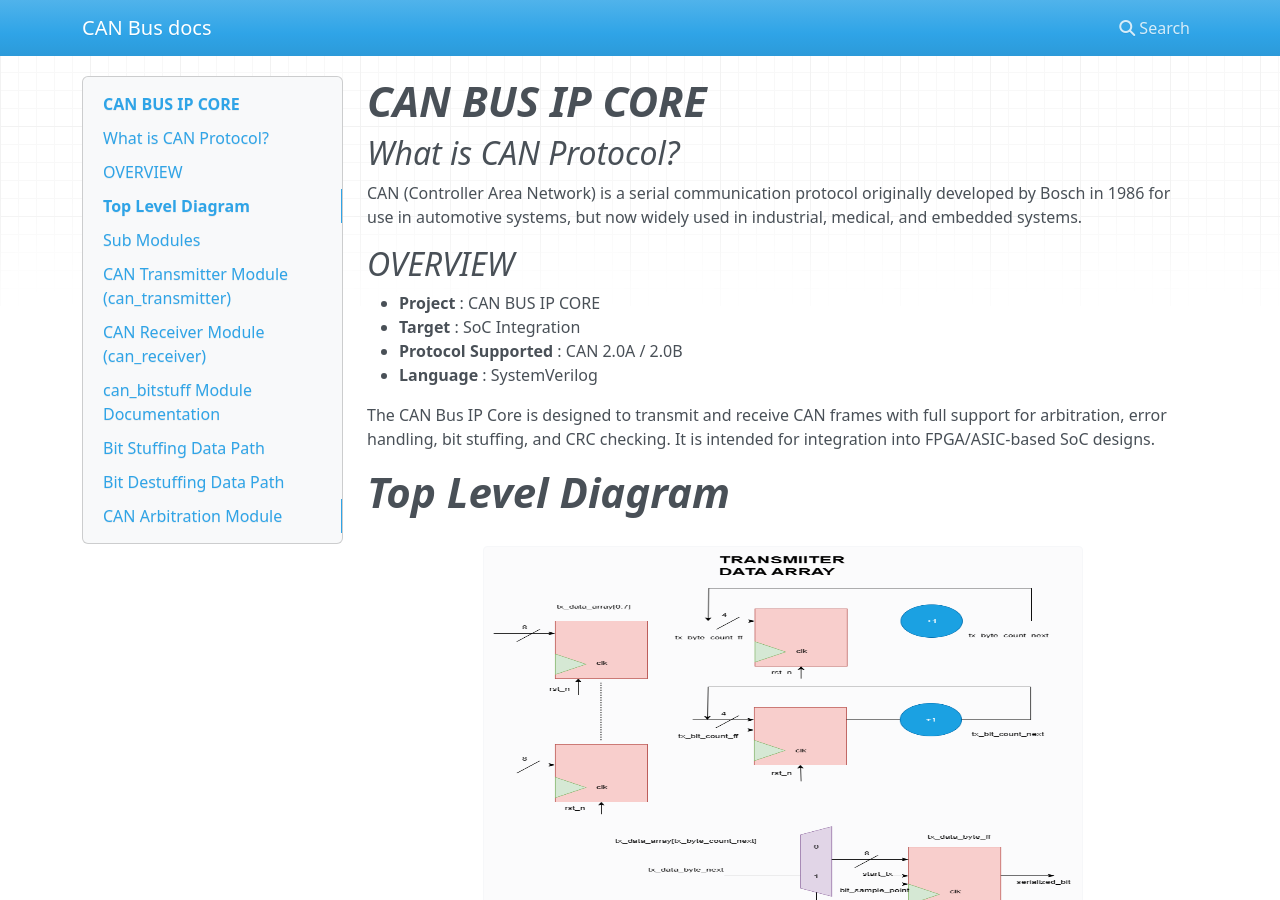
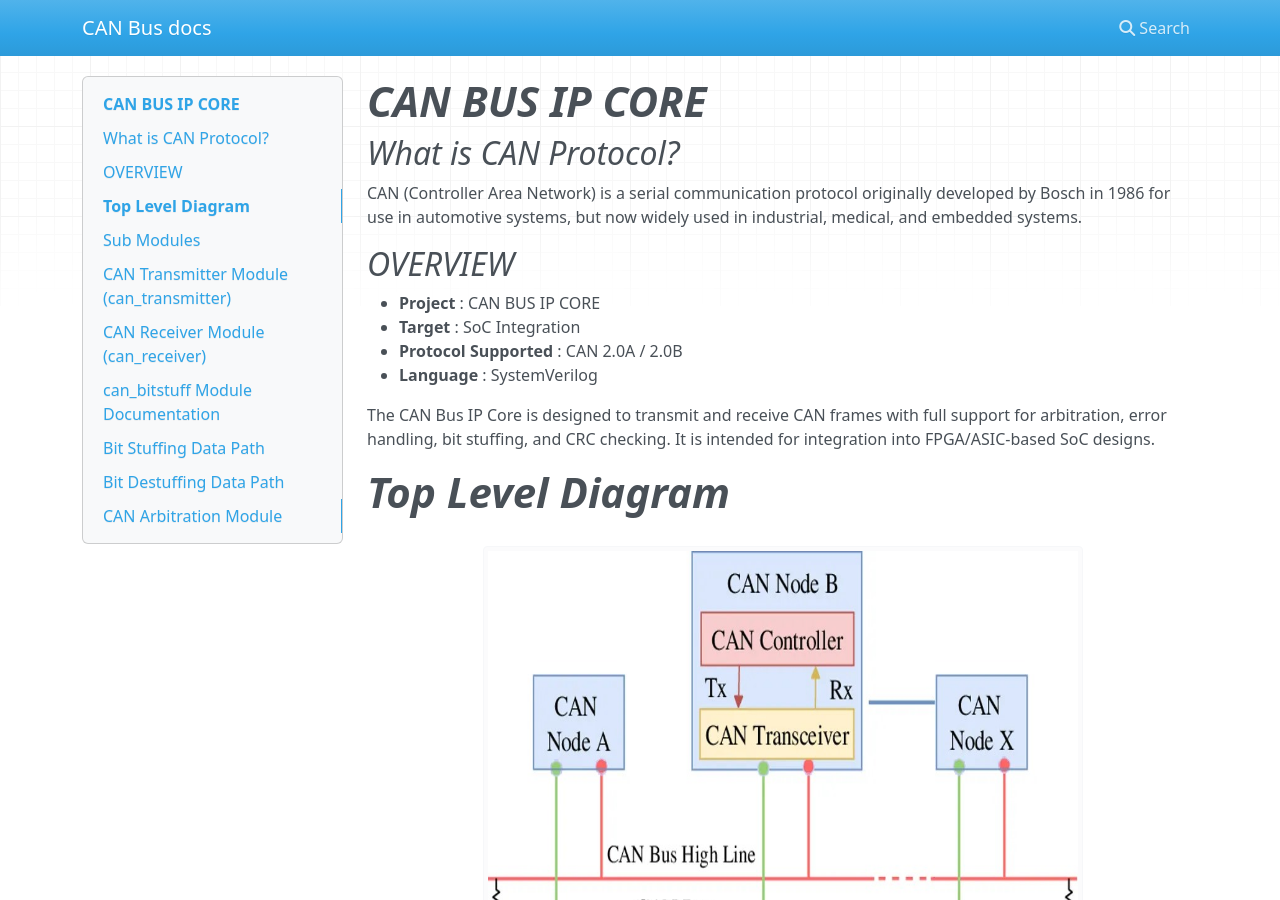
Before and after one commit to meds-uet/CAN-Bus, an MkDocs documentation site: the page built from docs/index.md, in a window 1280 px wide and 900 px high. Built offline with MkDocs 1.6.1, drawn with Linux system fonts in a browser that asks for light colours; nearby versions of some CDN libraries.

Commit message:
Update index.md

```diff
--- a/docs/index.md
+++ b/docs/index.md
@@ -15,11 +15,7 @@ The CAN Bus IP Core is designed to transmit and receive CAN frames with full sup
 # ***Top Level Diagram***
 
 <div align="center">
-  <img src="https://github.com/meds-uet/CAN-Bus/blob/main/docs/images_design/can_transmitter.png" width="600" height="400">
-</div>
-
-<div align="center">
-  <img src="https://github.com/meds-uet/CAN-Bus/blob/main/docs/images_design/top%20module.jpg" width="600" height="400">
+  <img src="./images_design/top%20module.jpg" width="600" height="400">
 </div>
 
 ## ***Sub Modules***
```
